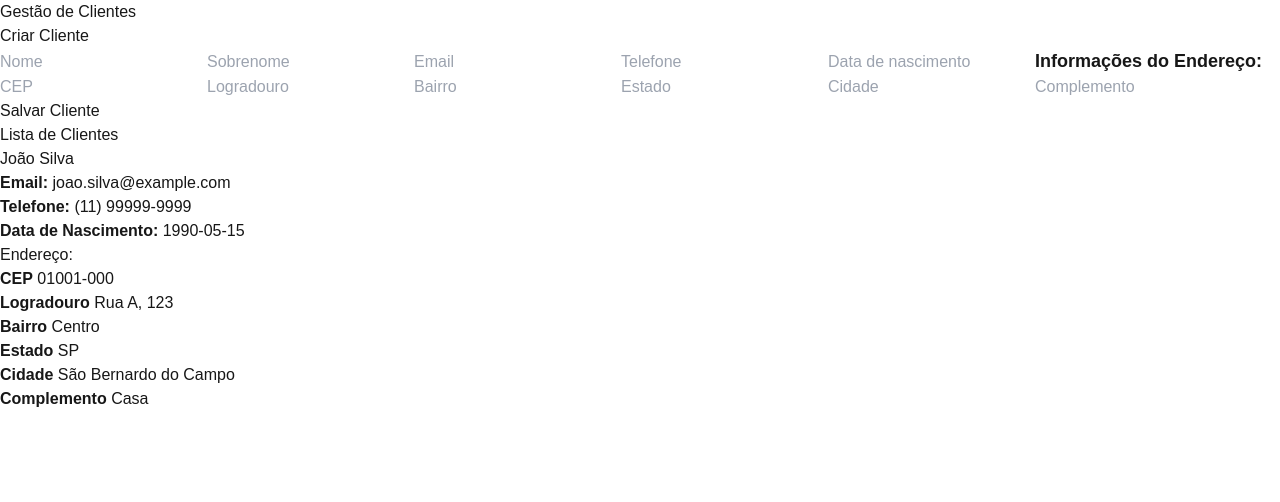
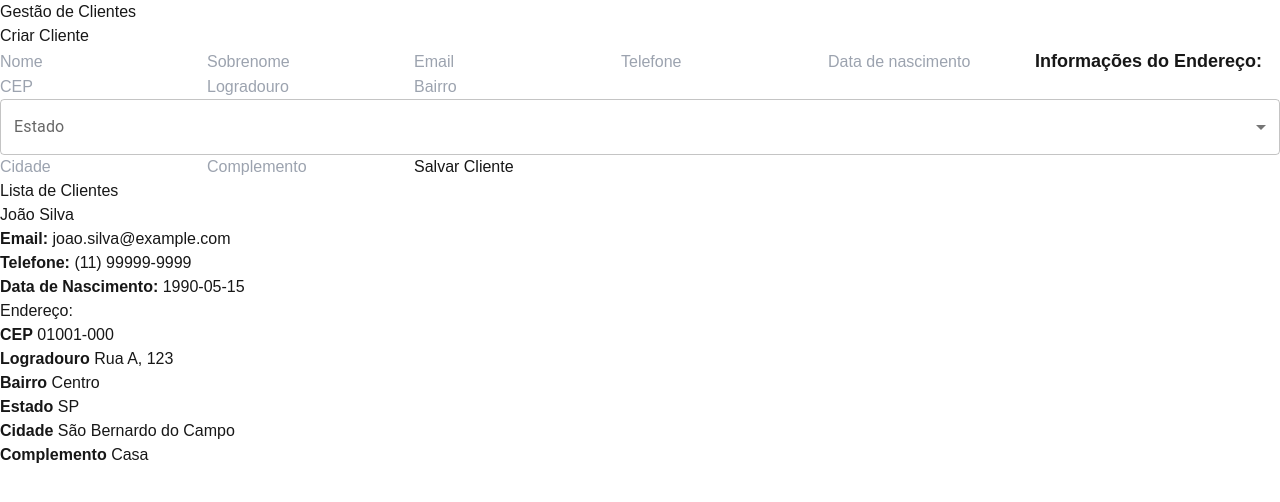
Before and after one commit to lucasrcap/CRUD_ViaCEP, a Next.js app: page / in a window 1280 px wide. Shown: the top 502 px of the page. Built offline with nearby package versions, Linux system fonts and the light colour scheme.

Commit message:
Criação do arquivo estados.ts para a implementação de um select no input de estados

```diff
--- a/src/app/components/ClientForm.tsx
+++ b/src/app/components/ClientForm.tsx
@@ -1,6 +1,8 @@
 import { useState } from 'react';
 import { Cliente } from '../types/ClientD';
 import { isValidEmail, isValidTelefone } from '../utils/validators';
+import { estados } from '../utils/estados';
+import { FormControl, InputLabel, Select, MenuItem, SelectChangeEvent } from '@mui/material';
 
 // Definindo o tipo para as props do ClienteForm
 interface ClienteFormProps {
@@ -90,6 +92,17 @@ const ClienteForm = ({ onSubmit }: ClienteFormProps) => {
     }));
   };
 
+  const handleEstadoChange = (e: SelectChangeEvent<string>) => {
+    const { value } = e.target;
+    setCliente((prev) => ({
+      ...prev,
+      endereco: {
+        ...prev.endereco,
+        estado: value, // Estado alterado para o valor selecionado
+      },
+    }));
+  };
+
   const handleSubmit = (e: React.FormEvent) => {
     e.preventDefault();
 
@@ -161,7 +174,7 @@ const ClienteForm = ({ onSubmit }: ClienteFormProps) => {
           type="text"
           name="cep"
           value={cliente.endereco.cep}
-          onChange={handleCepChange} // Alteração aqui
+          onChange={handleCepChange}
           placeholder="CEP"
           className="p-2 mb-2 border rounded w-full"
           required
@@ -184,15 +197,24 @@ const ClienteForm = ({ onSubmit }: ClienteFormProps) => {
           className="p-2 mb-2 border rounded w-full"
           required
         />
-        <input
-          type="text"
-          name="estado"
-          value={cliente.endereco.estado}
-          onChange={handleEnderecoChange}
-          placeholder="Estado"
-          className="p-2 mb-2 border rounded w-full"
-          required
-        />
+        <FormControl fullWidth className="mb-2">
+          <InputLabel id="estado-label">Estado</InputLabel>
+          <Select
+            labelId="estado-label"
+            id="estado"
+            name="estado"
+            value={cliente.endereco.estado}
+            onChange={handleEstadoChange}
+            label="Estado"
+            required
+          >
+            {estados.map((estado) => (
+              <MenuItem key={estado.sigla} value={estado.sigla}>
+                {estado.nome}
+              </MenuItem>
+            ))}
+          </Select>
+        </FormControl>
         <input
           type="text"
           name="localidade"
--- /dev/null
+++ b/src/app/utils/estados.ts
@@ -0,0 +1,29 @@
+export const estados = [
+    { sigla: 'AC', nome: 'Acre' },
+    { sigla: 'AL', nome: 'Alagoas' },
+    { sigla: 'AP', nome: 'Amapá' },
+    { sigla: 'AM', nome: 'Amazonas' },
+    { sigla: 'BA', nome: 'Bahia' },
+    { sigla: 'CE', nome: 'Ceará' },
+    { sigla: 'DF', nome: 'Distrito Federal' },
+    { sigla: 'ES', nome: 'Espírito Santo' },
+    { sigla: 'GO', nome: 'Goiás' },
+    { sigla: 'MA', nome: 'Maranhão' },
+    { sigla: 'MT', nome: 'Mato Grosso' },
+    { sigla: 'MS', nome: 'Mato Grosso do Sul' },
+    { sigla: 'MG', nome: 'Minas Gerais' },
+    { sigla: 'PA', nome: 'Pará' },
+    { sigla: 'PB', nome: 'Paraíba' },
+    { sigla: 'PR', nome: 'Paraná' },
+    { sigla: 'PE', nome: 'Pernambuco' },
+    { sigla: 'PI', nome: 'Piauí' },
+    { sigla: 'RJ', nome: 'Rio de Janeiro' },
+    { sigla: 'RN', nome: 'Rio Grande do Norte' },
+    { sigla: 'RS', nome: 'Rio Grande do Sul' },
+    { sigla: 'RO', nome: 'Rondônia' },
+    { sigla: 'RR', nome: 'Roraima' },
+    { sigla: 'SC', nome: 'Santa Catarina' },
+    { sigla: 'SP', nome: 'São Paulo' },
+    { sigla: 'SE', nome: 'Sergipe' },
+    { sigla: 'TO', nome: 'Tocantins' }
+  ];
```
Also changed, not shown: package.json (+7 -4 lines), 1 other file (tests, documents, lock files or other folders).
